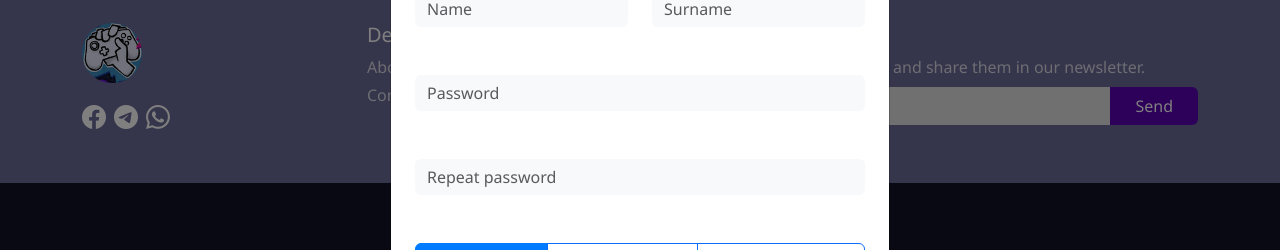
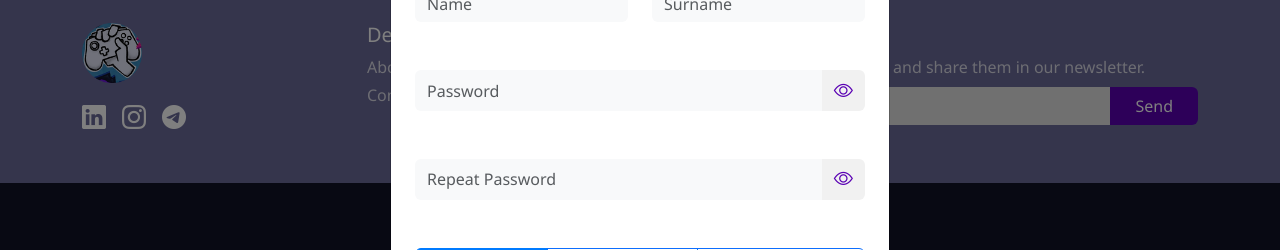
Before and after one commit to FLAWWWWW/DemoDays, an Angular app in the folder demo-days-front/: page /account in a window 1280 px wide. Both pictures are taken after a click on the button "Sign In". Shown: the part 359-609 px from the top of the page. Built offline with nearby package versions, Linux system fonts and the light colour scheme; no server answers.

Commit message:
Final changes?

```diff
--- a/demo-days-front/src/app/account/account.component.html
+++ b/demo-days-front/src/app/account/account.component.html
@@ -1,7 +1,12 @@
-<div class="container py-5 text-white" style="background-color: #0f1021; min-height: 100vh;">
+<div class="container py-5 text-white" style="min-height: 100vh;">
 
   <div class="d-flex align-items-center justify-content-between mb-4">
     <h2 class="fw-bold m-0">Account Setting</h2>
+
+    <button (click)="onDeleteAccount()" class="btn text-white fw-bold px-4"
+            style="background-color: #f5317f; border-radius: 20px; border: none; height: 40px;">
+      Delete Account
+    </button>
     <button (click)="onLogout()" class="btn text-white fw-bold px-4"
             style="background-color: #f5317f; border-radius: 20px; border: none; height: 40px;">
       Log out
@@ -97,21 +102,19 @@
     </form>
   </div>
 
-  <div class="mb-5">
+  <div class="mb-5" *ngIf="currentUser?.profile?.role === 'Speaker'">
     <h2 class="mb-4 fw-bold">Create Presentation</h2>
     <div class="p-4" style="background-color: #c5c6e0; border-radius: 12px; color: #333;">
       <form [formGroup]="presentationForm">
 
         <div class="mb-4">
           <label class="fw-bold mb-2">Select Event</label>
-          <div class="dropdown">
-            <select formControlName="eventId" class="form-select border-0 py-2 shadow-sm" style="background-color: #ffffff; border-radius: 8px; cursor:pointer;">
-              <option value="" disabled selected>Choose an event from the list...</option>
-              <option *ngFor="let event of events" [value]="event.id">
-                {{event.name}}
-              </option>
-            </select>
-          </div>
+          <select formControlName="eventId" class="form-select border-0 py-2 shadow-sm">
+            <option value="" disabled selected>Choose an event from the list...</option>
+            <option *ngFor="let event of events" [value]="event.id">
+              {{event.name}}
+            </option>
+          </select>
         </div>
 
         <div class="mb-4">
@@ -121,8 +124,9 @@
 
         <div class="row align-items-center mb-4">
           <div class="col-md-2">
-            <input type="number" formControlName="participantCount" class="form-control border-0 py-2 text-center" placeholder="0">
-          </div>
+            <input type="number" formControlName="participantCount"
+                   class="form-control border-0 py-2 text-center"
+                   min="1"> </div>
           <div class="col-md-10">
             <span class="fw-bold">Кол во участников - выбираем число</span>
           </div>
@@ -131,21 +135,22 @@
         <div formArrayName="participants">
           <label class="fw-bold mb-2">Participants (First Name & Last Name)</label>
           <div *ngFor="let p of participants.controls; let i = index" [formGroupName]="i" class="row g-2 mb-2 align-items-center">
-            <div class="col-md-5">
+            <div class="col-md-6">
               <input type="text" formControlName="firstName" class="form-control border-0 py-2" placeholder="First Name">
             </div>
-            <div class="col-md-5">
+            <div class="col-md-6">
               <input type="text" formControlName="lastName" class="form-control border-0 py-2" placeholder="Last Name">
-            </div>
-            <div class="col-md-2 d-flex gap-2">
-              <button type="button" (click)="addParticipant()" class="btn btn-dark fw-bold w-100" *ngIf="i === participants.length - 1">+</button>
-              <button type="button" (click)="removeParticipant(i)" class="btn btn-outline-danger border-0 fw-bold w-100" *ngIf="participants.length > 1">×</button>
             </div>
           </div>
         </div>
 
         <div class="d-flex justify-content-end mt-4">
-          <button class="btn text-white px-5 fw-bold" style="background-color: #f5317f; border-radius: 5px;">Save Presentation</button>
+          <button (click)="onSubmitPresentation()"
+                  [disabled]="presentationForm.invalid"
+                  class="btn text-white px-5 fw-bold"
+                  style="background-color: #f5317f; border-radius: 5px;">
+            Save Presentation
+          </button>
         </div>
       </form>
     </div>
--- a/demo-days-front/src/app/app.html
+++ b/demo-days-front/src/app/app.html
@@ -154,8 +154,21 @@
     <div class="row">
       <div class="col-md-3">
         <img src="logo.png" width="60" class="mb-3">
-        <div class="d-flex gap-2 fs-4">
-          <i class="bi bi-facebook"></i><i class="bi bi-telegram"></i><i class="bi bi-whatsapp"></i>
+        <div class="d-flex gap-3 fs-4">
+          <a href="https://www.linkedin.com/company/akira-gamedev/?viewAsMember=true"
+             target="_blank" class="text-white decoration-none">
+            <i class="bi bi-linkedin"></i>
+          </a>
+
+          <a href="https://www.instagram.com/akira_gamedev/"
+             target="_blank" class="text-white decoration-none">
+            <i class="bi bi-instagram"></i>
+          </a>
+
+          <a href="https://t.me/akira_almaty"
+             target="_blank" class="text-white decoration-none">
+            <i class="bi bi-telegram"></i>
+          </a>
         </div>
       </div>
       <div class="col-md-3">
@@ -213,12 +226,37 @@
 
         <div class="mb-3">
           <label class="form-label fw-bold">Password</label>
-          <input type="password" formControlName="password" class="form-control bg-light border-0" placeholder="Password">
+          <div class="input-group">
+            <input [type]="isvissiblePassword ? 'text' : 'password'"
+                   formControlName="password"
+                   class="form-control bg-light border-0"
+                   placeholder="Password"
+                   style="border-top-right-radius: 0; border-bottom-right-radius: 0;">
+
+            <button type="button"
+                    class="btn btn-light border-0 d-flex align-items-center"
+                    (click)="togglePassword()"
+                    style="background-color: #f1f1f1; border-top-left-radius: 0; border-bottom-left-radius: 0;">
+              <i class="bi" [ngClass]="isvissiblePassword ? 'bi-eye-slash' : 'bi-eye'" style="color: #5a00b3; font-size: 1.2rem;"></i>
+            </button>
+          </div>
         </div>
 
         <div *ngIf="!isLoginMode" class="mb-3">
           <label class="form-label fw-bold">Confirm Password</label>
-          <input type="password" formControlName="password_confirm" class="form-control bg-light border-0" placeholder="Repeat password">
+          <div class="input-group">
+            <input [type]="isvissiblePasswordRepeat ? 'text' : 'password'"
+                   formControlName = "password_confirm"
+                   class="form-control bg-light border-0"
+                   placeholder="Repeat Password"
+                   style = "border-top-right-radius: 0; border-bottom-right-radius: 0;">
+            <button type="button"
+                    class="btn btn-light border-0 d-flex align-items-center"
+                    (click)="toggleRepeate()"
+                    style="background-color: #f1f1f1; border-top-left-radius: 0; border-bottom-left-radius: 0;">
+              <i class="bi" [ngClass]="isvissiblePasswordRepeat ? 'bi-eye-slash' : 'bi-eye'" style="color: #5a00b3; font-size: 1.2rem;"></i>
+            </button>
+          </div>
         </div>
 
         <div *ngIf="!isLoginMode" class="mb-4">
--- a/demo-days-front/src/app/app.ts
+++ b/demo-days-front/src/app/app.ts
@@ -21,6 +21,18 @@ import { AuthService } from './services/auth.service';
   styleUrl: './app.css'
 })
 export class App {
+
+  isvissiblePassword: boolean = false;
+  isvissiblePasswordRepeat: boolean = false;
+
+  togglePassword(){
+    this.isvissiblePassword = !this.isvissiblePassword;
+  }
+
+  toggleRepeate(){
+    this.isvissiblePasswordRepeat = !this.isvissiblePasswordRepeat;
+  }
+
   private modalService = inject(NgbModal);
   public authService = inject(AuthService);
   private cdr = inject(ChangeDetectorRef);
@@ -49,6 +61,8 @@ export class App {
   }
 
   openAuthModal(content: any) {
+    this.isvissiblePassword = false;
+    this.isvissiblePasswordRepeat = false;
     this.submitted = false;
     this.errorMessage = '';
     this.authForm.reset({ role: 'Guest' });
--- a/demo-days-front/src/index.html
+++ b/demo-days-front/src/index.html
@@ -6,6 +6,7 @@
   <base href="/">
   <meta name="viewport" content="width=device-width, initial-scale=1">
   <link rel="icon" type="image/x-icon" href="favicon.ico">
+  <link rel="stylesheet" href="https://cdn.jsdelivr.net/npm/bootstrap-icons@1.11.3/font/bootstrap-icons.min.css">
 </head>
 <body>
   <app-root></app-root>
```
Also changed, not shown: demo-days-front/src/app/account/account.component.ts (+112 -74 lines).
